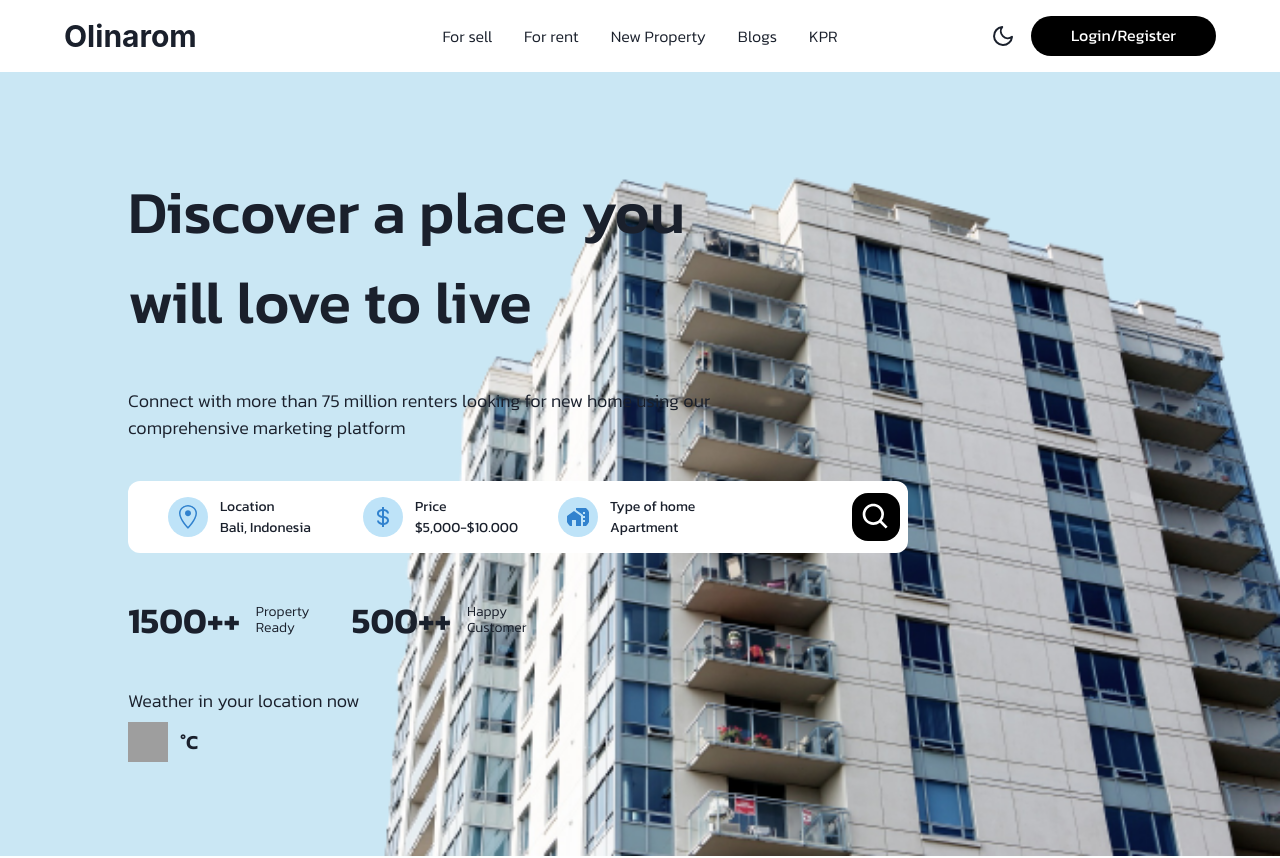
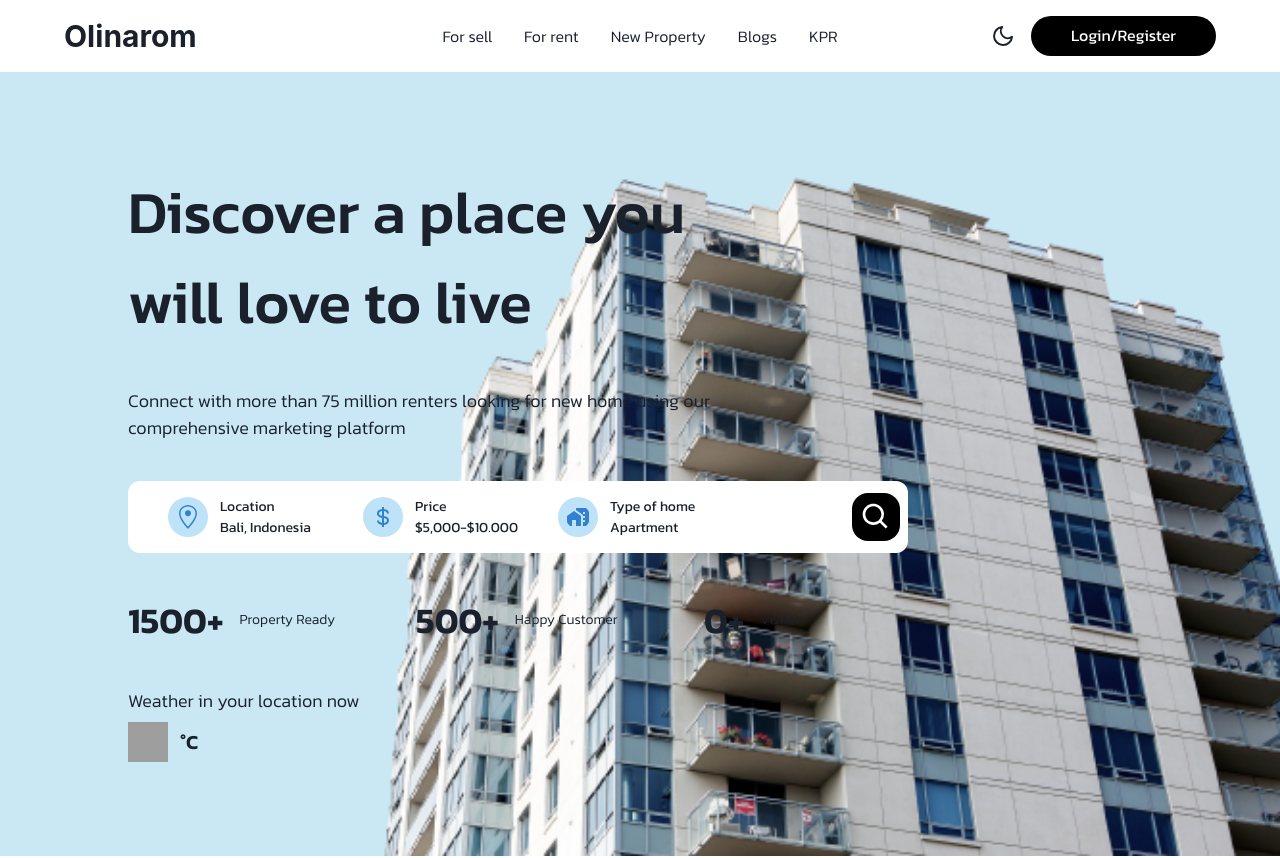
Before and after one commit to ijlalWindhi/ASC-Real-Estate, a React (Vite) app: page / in a window 1280 px wide. Shown: the top 858 px of the page. Built offline with nearby package versions, Linux system fonts and the light colour scheme; no server answers; grey boxes are pictures that could not be loaded.

Commit message:
visitor counter

```diff
--- a/src/pages/landing page/hero/index.tsx
+++ b/src/pages/landing page/hero/index.tsx
@@ -1,5 +1,5 @@
-import React from "react";
-import { Box, Text, Icon, Flex, Grid, GridItem } from "@chakra-ui/react";
+import React, { useEffect } from "react";
+import { Text, Icon, Flex, Grid, GridItem } from "@chakra-ui/react";
 import ImageHero from "../../../assets/images-hero.png";
 import { GoLocation } from "react-icons/go";
 import { BiDollar, BiSearch } from "react-icons/bi";
@@ -14,6 +14,23 @@ export default function Hero() {
     const scrollRef = React.useRef(null);
     const bg = useColorModeValue("white", "gray.800");
     const color = useColorModeValue("gray.800", "gray.800");
+    const [count, setCount] = React.useState(0);
+    const getVisitor = localStorage.getItem("visitorCounter");
+    const incrementVisitor = count + 1;
+
+    useEffect(() => {
+        if (getVisitor) {
+            setCount(JSON.parse(getVisitor));
+        }
+    }, []);
+
+    useEffect(() => {
+        localStorage.setItem(
+            "visitorCounter",
+            JSON.stringify(incrementVisitor)
+        );
+    }, [incrementVisitor]);
+
     return (
         <Flex
             justifyContent={{ base: "flex-end", md: "space-between" }}
@@ -107,10 +124,16 @@ export default function Hero() {
                         />
                     </GridItem>
                 </Grid>
-                <Flex>
-                    <Title heading={"1500+"} title={"Property Ready"} />
-                    <Title heading={"500+"} title={"Happy Customer"} />
-                </Flex>
+                <Grid
+                    templateColumns={{
+                        base: "repeat(2, 1fr)",
+                        md: "repeat(3, 1fr)",
+                    }}
+                >
+                    <Title heading={1500} title={"Property Ready"} />
+                    <Title heading={500} title={"Happy Customer"} />
+                    <Title heading={count} title={"Visitor"} />
+                </Grid>
                 <Weather />
             </Flex>
         </Flex>
```
